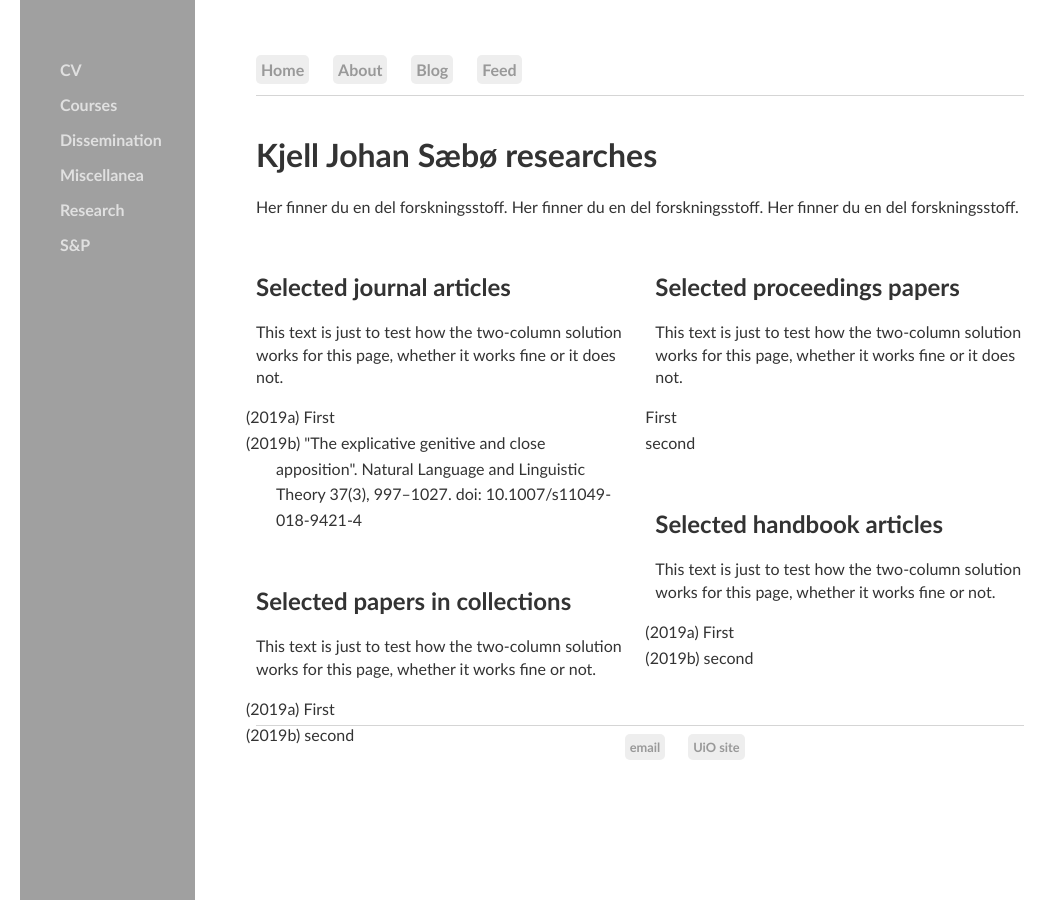
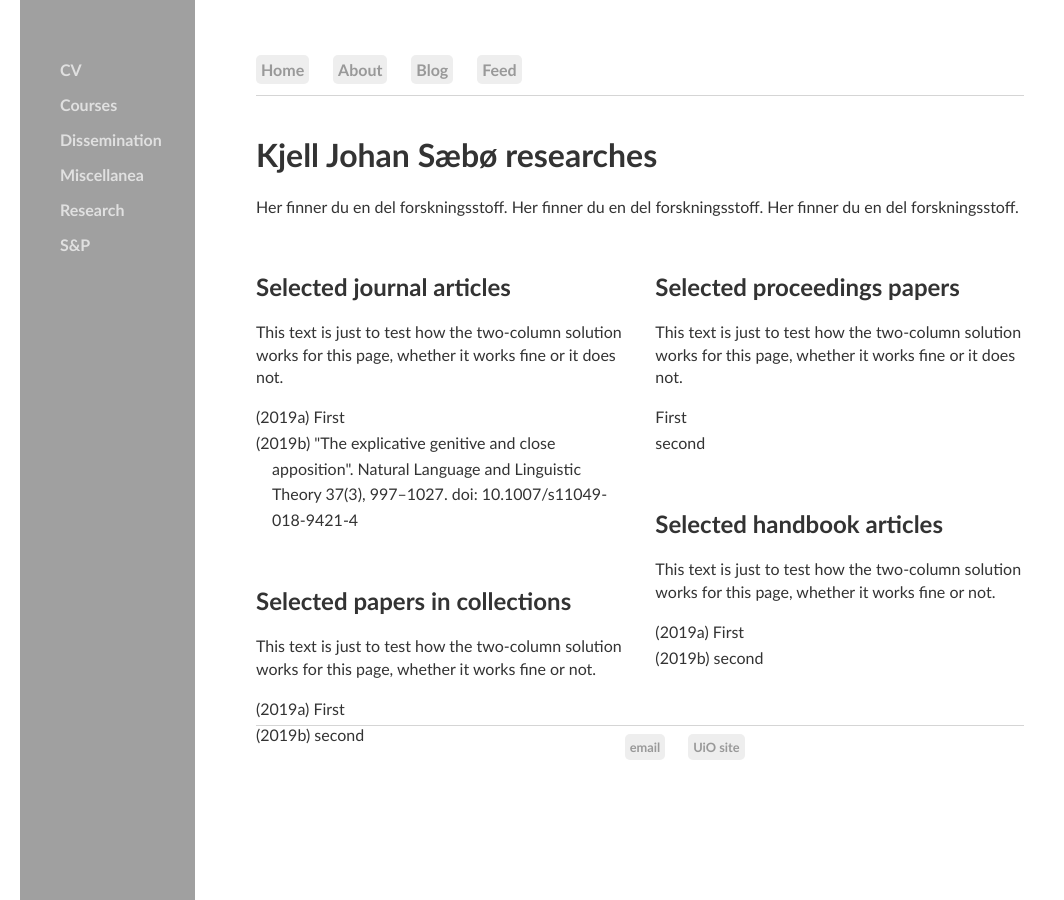
Before and after one commit to kjelljs/kjelljs.github.io, a Jekyll site: the page built from research/index.html, in a window 1280 px wide. Shown: the whole page, without its empty margins (0-1064 px from the left). Built offline with Jekyll 4.4.1, drawn with Linux system fonts in a browser that asks for light colours.

Commit message:
Update main.css

```diff
--- a/css/main.css
+++ b/css/main.css
@@ -71,8 +71,8 @@ nav a:hover, footer a:hover {
     color: #333;
     font-size: 1em;
     padding-left: 0;
-    text-indent:-30px;
-    margin-left:20px;
+    text-indent:-1em;
+    margin-left:1em;
 }
 h1 {
     font-size: 2em;
```
